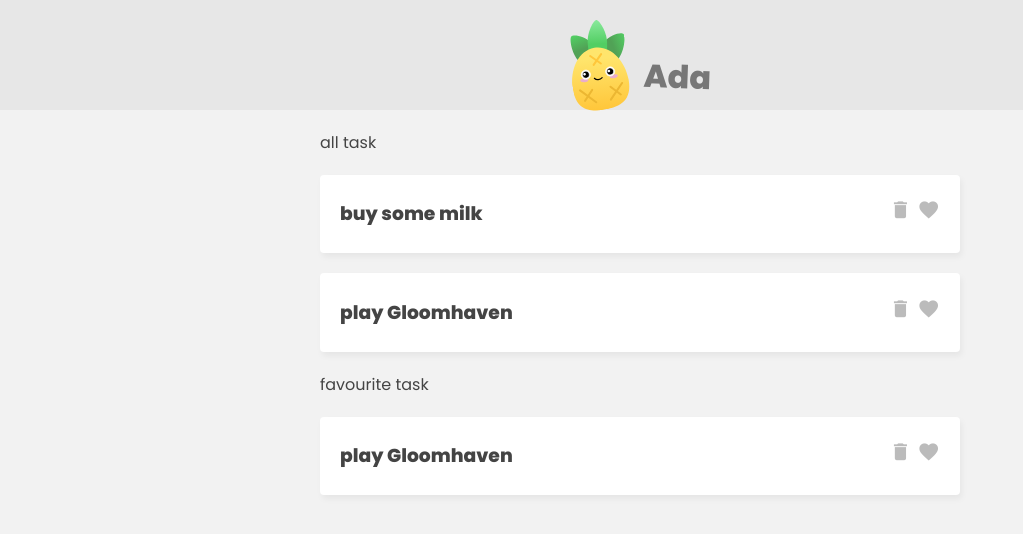
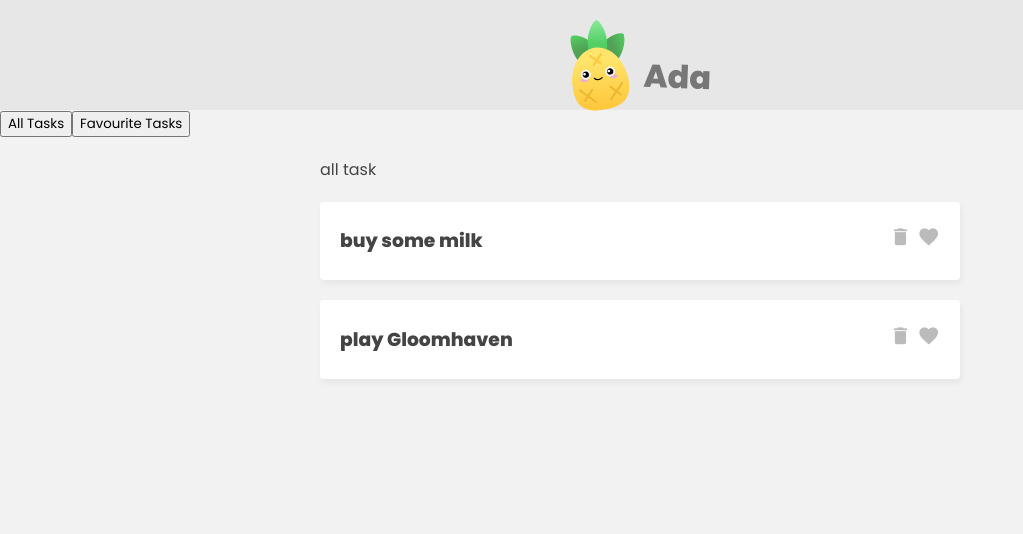
Before and after one commit to AdaN6/pinia-task, a Vue app: page / in a window 1280 px wide. Shown: the top 534 px of the page, without its empty margins (0-1023 px from the left). Built offline with nearby package versions, Linux system fonts and the light colour scheme.

Commit message:
created filter for all tasks and favourite tasks

```diff
--- a/src/App.vue
+++ b/src/App.vue
@@ -8,15 +8,22 @@
       </h1>
     </header>
 
+    <!-- filter -->
+
+    <nav class="filter">
+      <button @click="filter = 'all'">All Tasks</button>
+      <button @click="filter = 'favs'">Favourite Tasks</button>
+    </nav>
+
     <!-- Task List -->
-    <div class="task-list">
+    <div class="task-list" v-if="filter === 'all'">
       <p>all task</p>
       <div v-for="task in taskStore.tasks" :key="task.id">
         <TaskDetails :task="task"/>
       </div>
     </div>
 
-    <div class="task-list">
+    <div class="task-list" v-if="filter === 'favs'">
       <p>favourite task</p>
       <div v-for="task in taskStore.favs">
         <TaskDetails :task="task"/>
@@ -27,6 +34,7 @@
 </template>
 
 <script>
+import { ref } from 'vue'
 import TaskDetails from "./components/TaskDetails.vue"
 import {useTaskStore} from "./stores/TaskStore"
 export default {
@@ -34,7 +42,9 @@ export default {
     setup() {
       const taskStore = useTaskStore()
 
-      return {taskStore}
+      const filter = ref('all')
+
+      return {taskStore, filter}
     }
   }
 </script>
```
Also changed, not shown: 1 other file (tests, documents, lock files or other folders).
